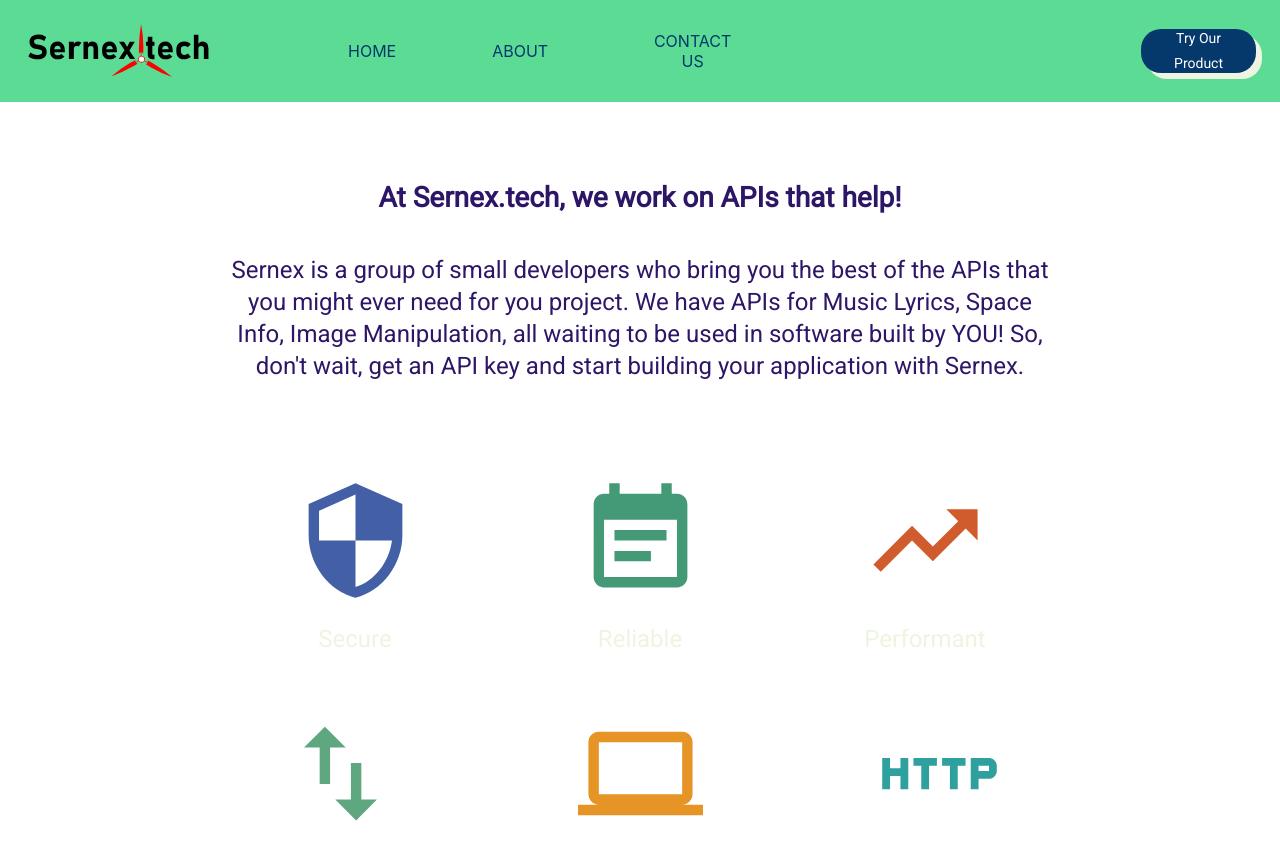
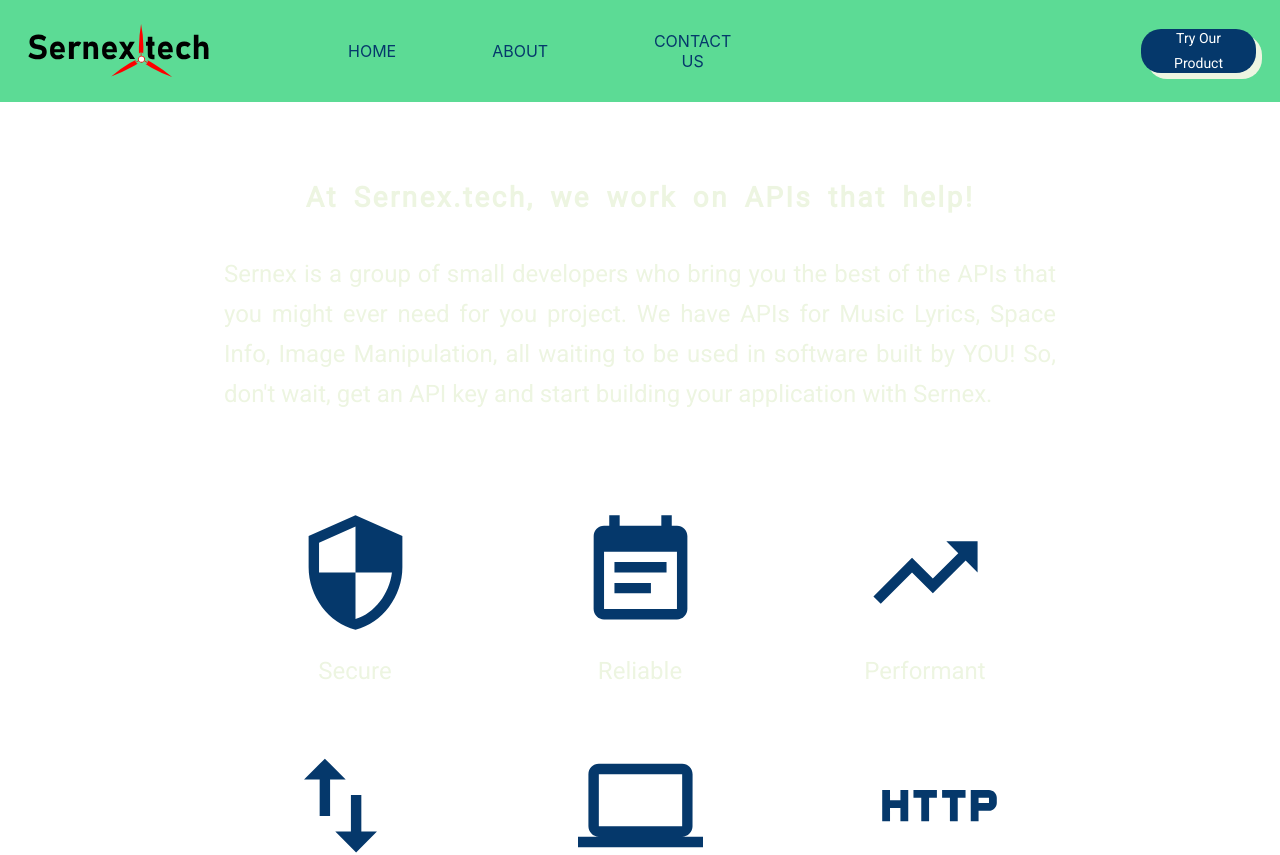
Before and after one commit to Rhydderchc/sernex, a React (Create React App) app: page / in a window 1280 px wide. Shown: the top 855 px of the page. Built offline with nearby package versions, Linux system fonts and the light colour scheme.

Commit message:
Color Theme updated

```diff
--- a/src/Pages/About.js
+++ b/src/Pages/About.js
@@ -42,6 +42,7 @@
       marginTop: "2.5rem",
     },
     title:{
+        color:"#edf5e1",
         justifyContent: "centre",
         alignItems: "centre",
         paddingTop: "2.5rem",
@@ -51,6 +52,7 @@
         fontFamily: "Montserrat",
     },
     grid:{
+      color: "#edf5e1",
       display: "flex",
       justifyContent: "center",
       alignItems: "center",
--- a/src/Pages/Home.js
+++ b/src/Pages/Home.js
@@ -15,10 +15,13 @@
 const theme = createMuiTheme({
     palette: {
       primary: {
-        main:"#2e1667",
+        main:"#05386b",
       },
       secondary: {
-        main:"#c7d8ed",
+        main:"#5cdb95",
+      },
+      tertiary: {
+        main:"#edf5e1",
       },
     },
     typography: {
@@ -41,7 +44,7 @@
     wrapper: {
       width: "65%",
       margin: "auto",
-      textAlign: "center"
+      textAlign: "center",
     },
     bigSpace: {
       marginTop: "5rem"
@@ -62,22 +65,22 @@
         <ThemeProvider theme={theme}>
         <NavBar/>
     <div className={classes.wrapper}>
-      <Typography variant="h4" className={classes.bigSpace} color="primary">
+      <Typography variant="h4" className={classes.bigSpace} style={{color:theme.palette.tertiary.main, wordSpacing: "0.4rem", letterSpacing: "0.15rem"}}>
          At Sernex.tech, we work on APIs that help!
       </Typography>
-      <Typography variant="h5" className={classes.littleSpace} color="primary">
+      <Typography variant="h5" className={classes.littleSpace} style={{color:theme.palette.tertiary.main, textAlign: "justify", lineHeight:"2.5rem"}}>
         Sernex is a group of small developers who bring you the best of the APIs that you might ever need for you project. We have APIs for Music Lyrics, Space Info, Image Manipulation, all waiting to be used in software built by YOU! So, don't wait, get an API key and start building your application with Sernex.
       </Typography>
     </div>
     <div className={`${classes.grid} ${classes.bigSpace}`}>
-      <Grid icon={<SecurityIcon style={{fill: "#4360A6", height:"125", width:"125"}}/>}  title="Secure" btnTitle="Show me More" />
-      <Grid icon={<EventNoteIcon style={{fill: "#449A76", height:"125", width:"125"}}/>} title="Reliable" btnTitle="Show me More"/>
-      <Grid icon={<TrendingUpIcon style={{fill: "#D05B2D", height:"125", width:"125"}}/>}  title="Performant" btnTitle="Show me More"/>
+      <Grid icon={<SecurityIcon style={{fill: "#05386b", height:"125", width:"125"}}/>}  title="Secure" />
+      <Grid icon={<EventNoteIcon style={{fill: "#05386b", height:"125", width:"125"}}/>} title="Reliable" />
+      <Grid icon={<TrendingUpIcon style={{fill: "#05386b", height:"125", width:"125"}}/>}  title="Performant" />
     </div>
     <div className={`${classes.grid} ${classes.littleSpace}`}>
-      <Grid icon={<ImportExportIcon style={{fill: "#5EA780", height:"125", width:"125"}}/>}  title="Modular" btnTitle="Show me More"/>
-      <Grid icon={<ComputerIcon style={{fill: "#E69426", height:"125", width:"125"}}/>}  title="Multi-Platform" btnTitle="Show me More"/>
-      <Grid icon={<HttpIcon style={{fill: "#2EA09D", height:"125", width:"125"}}/>} title="Connected" btnTitle="Show me More"/>
+      <Grid icon={<ImportExportIcon style={{fill: "#05386b", height:"125", width:"125"}}/>}  title="Modular" />
+      <Grid icon={<ComputerIcon style={{fill: "#05386b", height:"125", width:"125"}}/>}  title="Multi-Platform" />
+      <Grid icon={<HttpIcon style={{fill: "#05386b", height:"125", width:"125"}}/>} title="Connected" />
     </div>
     <div className={classes.bigSpace}>
       <Footer/>
```
